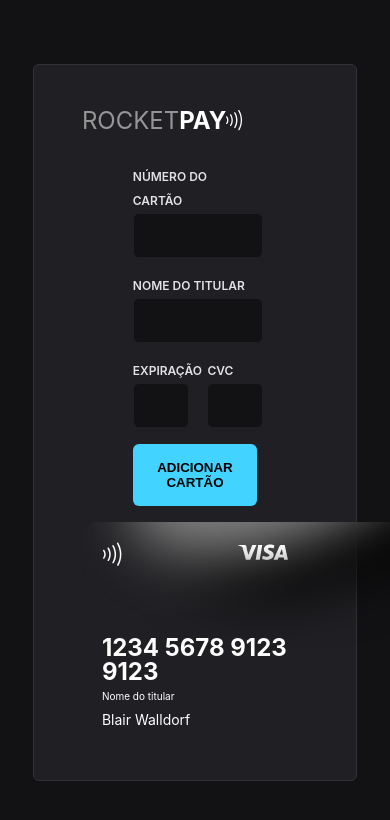
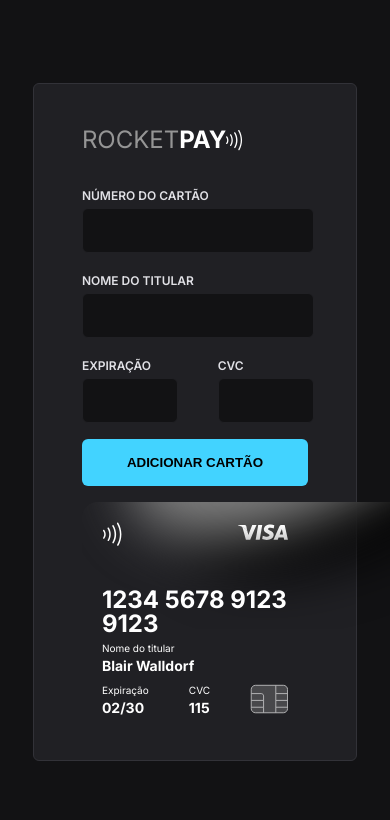
Before and after one commit to PalomaSelva/Explorer-Lab-, a website built with Vite: page Explorer-lab/index.html in a window 390 px wide. Shown: the top 820 px of the page. Built offline with nearby package versions, Linux system fonts and the light colour scheme; files whose address does not match are found by name.

Commit message:
Alterando card de acordo com o tipo do cartao

```diff
--- a/Explorer-lab/index.html
+++ b/Explorer-lab/index.html
@@ -88,9 +88,22 @@
                 <div class="cc-input">Nome do titular</div>
                 <div class="cc-value">Blair Walldorf</div>
               </div>
+              <div class="flex">
+                <div class="cc-info-wrapped">
+                <div class="cc-input">Expiração</div>
+                <div class="cc-value">02/30</div>
+              </div>
+              <div class="cc-info-wrapped">
+                <div class="cc-input">CVC</div>
+                <div class="cc-value">115</div>
+              </div>
+              <img src="public/chip.svg" alt="chip">
             </div>
           </div>
-      </div>
+        </div>
+        </div>
+          </div>
+        </div>
   </div>
 
   </div>
--- a/Explorer-lab/src/css/card.css
+++ b/Explorer-lab/src/css/card.css
@@ -28,11 +28,22 @@
 }
 .cc-input{
     font-size: 10px;
+    height: 18px;
+
 }
 .cc-value{
     font-size: 14px;
+    font-weight: bold;
+}
+.cc-info{
+    display: flex;
+    flex-direction: column;
+    justify-content: space-between;
+    max-height: 124px;
+    height: 100%;
+
 }
 .cc-bg {
     position: absolute;
     z-index: 0;
-  }
+}
--- a/Explorer-lab/src/css/responsive.css
+++ b/Explorer-lab/src/css/responsive.css
@@ -2,8 +2,16 @@
     .flex{
         display: flex;
         flex-direction: column;
-
-
-
       }
+    .card-text .flex{
+      flex-direction: row;
+    }
+    .txt-content{
+      width: 100%;
+    }
 }
+@media (mix-width:750px){
+    .txt-content{
+      width: 55%;
+    }
+}
--- a/Explorer-lab/src/css/style.css
+++ b/Explorer-lab/src/css/style.css
@@ -1,5 +1,6 @@
 @import 'responsive.css';
 @import 'card.css';
+@import url('https://fonts.googleapis.com/css2?family=Inter:wght@300;400;500;600;700;800;900&display=swap');
 :root {
   font-family: Inter, Avenir, Helvetica, Arial, sans-serif;
   font-size: 16px;
@@ -81,7 +82,7 @@ header span{
 }
 
 .txt-content{
-  max-width: 55%;
+  max-width: 100%;
 }
 
 button{
--- a/Explorer-lab/src/main.js
+++ b/Explorer-lab/src/main.js
@@ -1,9 +1,11 @@
 import './css/style.css';
 
-const bgShadow1 = window.document.querySelector('.cc svg g:nth-child(3) g:nth-child(1) path')
-const bgShadow2 = window.document.querySelector('.cc svg g:nth-child(3) g:nth-child(2) path')
-const Icon = window.document.querySelector('.cc svg path:nth-child(5)')
-console.log(Icon)
+const bgShadow1 = window.document.querySelector('.cc svg > g g:nth-child(1) path')
+const bgShadow2 = window.document.querySelector('.cc svg > g g:nth-child(2) path')
+const ccIcon = window.document.querySelector('.cc-logo span:nth-child(2) img:nth-child(1)')
+console.log(bgShadow1)
+console.log(bgShadow2)
+console.log(ccIcon)
 
 function setCardType(type){
     const colors ={
@@ -15,11 +17,9 @@ function setCardType(type){
 
     bgShadow1.setAttribute('fill',colors[type][0])
     bgShadow2.setAttribute('fill',colors[type][1])
-
+    ccIcon.setAttribute("src", `public/${type}.svg`)
 }
 
-function setIconType(type){
 
-}
-
-setCardType('default')
+//setCardType('default')
+globalThis.setCardType = setCardType
```
Also changed, not shown: Explorer-lab/public/chip.svg (added), Explorer-lab/public/default.svg (added), Explorer-lab/public/mastercard.svg (added).
